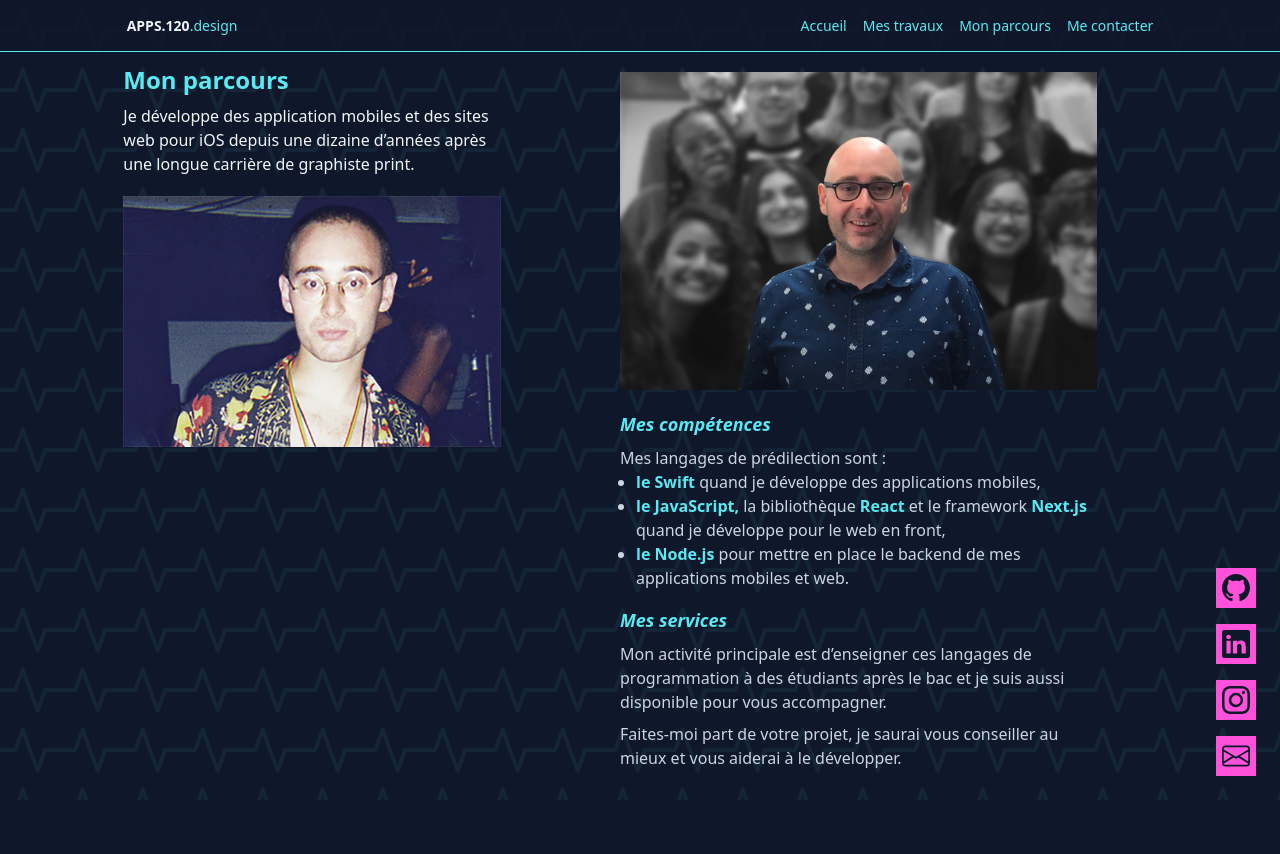
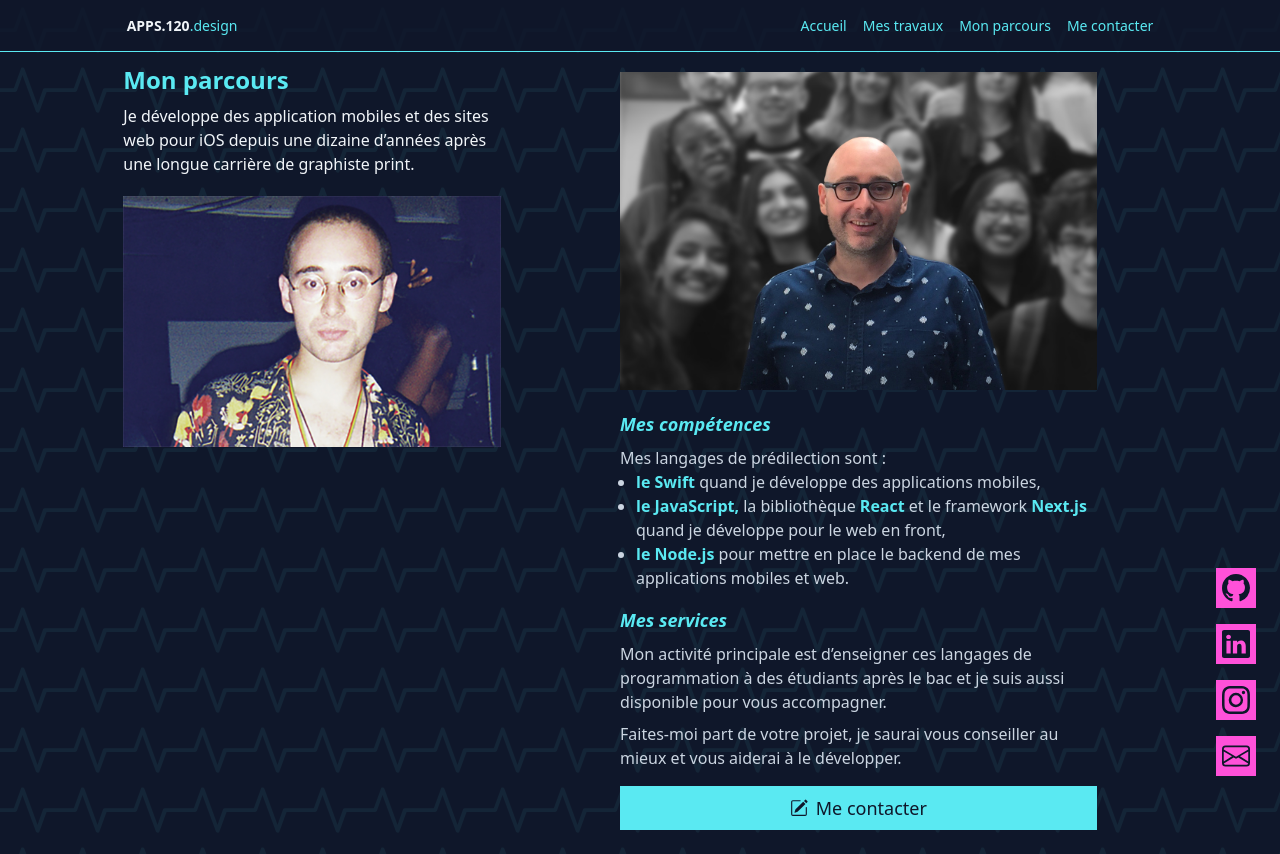
Before and after one commit to centvingt/my-portfolio, a Next.js app: page /resume in a window 1280 px wide. Before the commit the page ends 800 px from the top, so only its background shows below. Built offline with nearby package versions, Linux system fonts and the light colour scheme.

Commit message:
Ajout d’un lien vers la page de contact dans la page du CV

```diff
--- a/pages/resume/index.tsx
+++ b/pages/resume/index.tsx
@@ -1,5 +1,8 @@
 import { FC } from 'react'
 import Image from 'next/image'
+
+import ButtonComponent from '../../components/shared/button-component'
+import { BsPencilSquare } from 'react-icons/bs'
 
 import vincent1998 from '../../public/img/vincent-1998.jpg'
 import vincent2019 from '../../public/img/vincent-2019.jpg'
@@ -61,6 +64,11 @@ const ResumePage: FC = () => {
                         Faites-moi part de votre projet, je saurai vous
                         conseiller au mieux et vous aiderai à le développer.
                     </p>
+                    <ButtonComponent
+                        icon={<BsPencilSquare />}
+                        destination="/contact/"
+                        label="Me contacter"
+                    />
                 </section>
             </main>
         </div>
```
